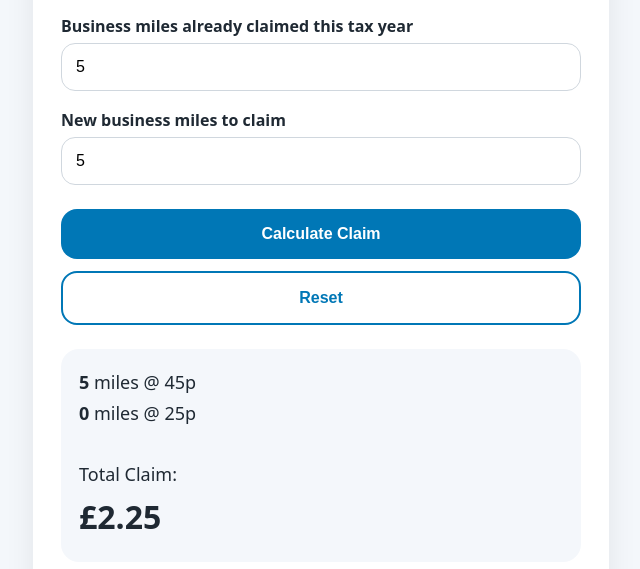
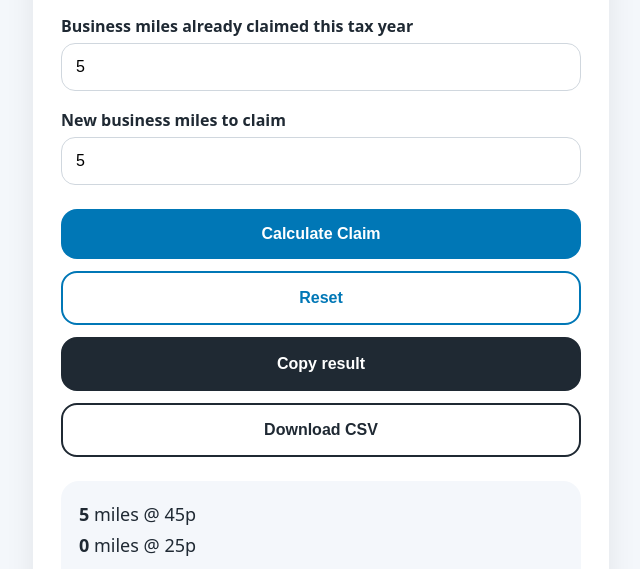
Before and after one commit to newProg112/simple-expenses, a plain HTML site: page resources/tools/mileage.html in a window 1280 px wide. Both pictures are taken after typing "5", "5" into the empty fields and a click on the button "Calculate Claim". Shown: the part 231-800 px from the top of the page, without its empty margins (319-959 px from the left). Drawn offline with Linux system fonts and the light colour scheme.

Commit message:
Add CSV download to mileage calculator

```diff
--- a/resources/tools/mileage.html
+++ b/resources/tools/mileage.html
@@ -119,6 +119,30 @@
         Reset
     </button>
 
+    <button
+      onclick="copyResult()"
+      style="
+        background:#1f2933;
+        color:white;
+        border:2px solid #1f2933;
+        margin-top:12px;
+      "
+    >
+      Copy result
+    </button>
+
+    <button
+      onclick="downloadCsv()"
+      style="
+        background:white;
+        color:#1f2933;
+        border:2px solid #1f2933;
+        margin-top:12px;
+      "
+    >
+      Download CSV
+    </button>
+
     <div class="result" id="result">
       Enter your mileage above.
     </div>
@@ -133,6 +157,8 @@
   </div>
 
   <script>
+
+    let lastMileageResult = null;
 
     function calculateMileage(){
 
@@ -154,6 +180,14 @@
       const total =
         (milesAt45 * 0.45) + (milesAt25 * 0.25);
 
+      lastMileageResult = {
+        existingMiles: existing,
+        claimMiles: claim,
+        milesAt45: milesAt45,
+        milesAt25: milesAt25,
+        total: total.toFixed(2)
+      };
+
       document.getElementById("result").innerHTML = `
         <strong>${milesAt45}</strong> miles @ 45p<br>
         <strong>${milesAt25}</strong> miles @ 25p<br><br>
@@ -174,6 +208,38 @@
         "Enter your mileage above.";
     }
 
+    function copyResult(){
+
+      const resultText = document.getElementById("result").innerText;
+
+      navigator.clipboard.writeText(resultText);
+
+      alert("Result copied to clipboard");
+    }
+
+    function downloadCsv(){
+
+      if(!lastMileageResult){
+        alert("Please calculate a claim first.");
+        return;
+      }
+
+      const csv = [
+        "Existing Miles,Claim Miles,Miles at 45p,Miles at 25p,Total Claim",
+        `${lastMileageResult.existingMiles},${lastMileageResult.claimMiles},${lastMileageResult.milesAt45},${lastMileageResult.milesAt25},${lastMileageResult.total}`
+      ].join("\n");
+
+      const blob = new Blob([csv], { type: "text/csv" });
+      const url = URL.createObjectURL(blob);
+
+      const a = document.createElement("a");
+      a.href = url;
+      a.download = "mileage-claim.csv";
+      a.click();
+
+      URL.revokeObjectURL(url);
+    }
+
   </script>
 
 </body>
```
